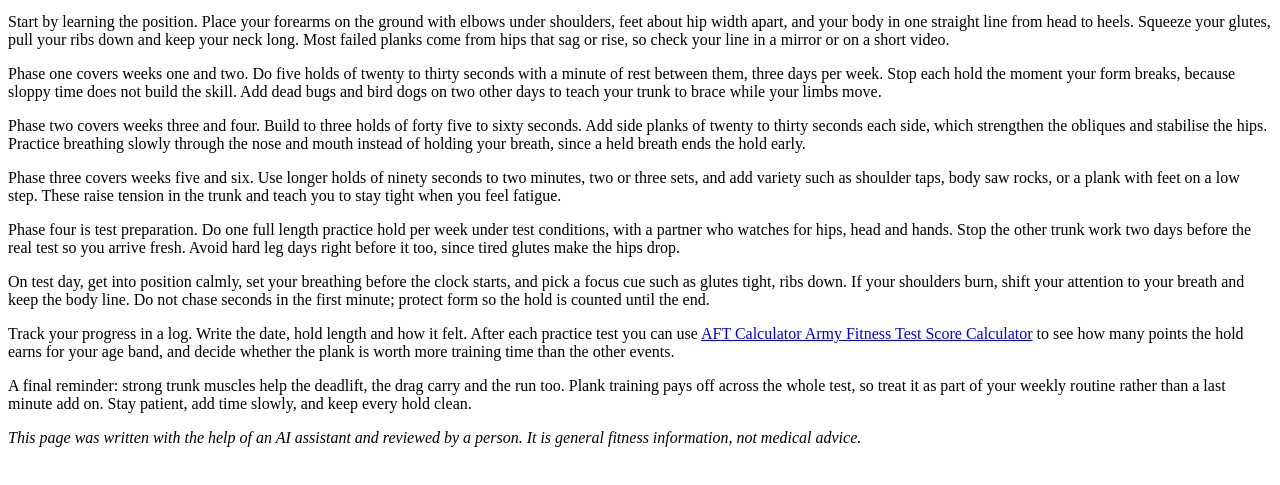
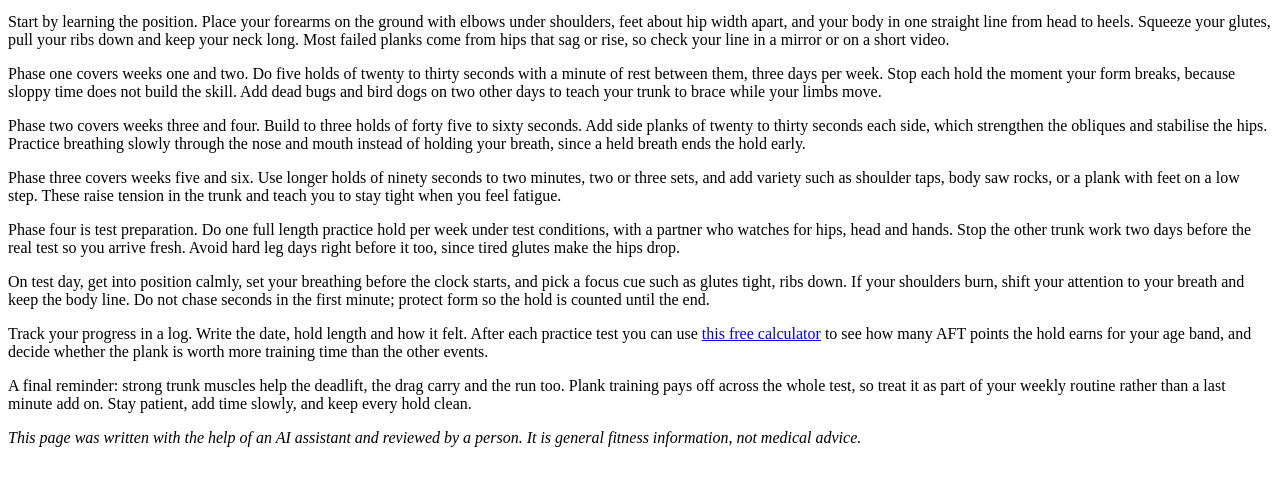
Before and after one commit to amandahanchett-fit/aft-plank-progressions, a plain HTML site: page index.html in a window 1280 px wide. Shown: the part 119-604 px from the top of the page. Drawn offline with Linux system fonts and the light colour scheme.

Commit message:
Add files via upload

```diff
--- a/index.html
+++ b/index.html
@@ -7,6 +7,6 @@
 <p>Phase three covers weeks five and six. Use longer holds of ninety seconds to two minutes, two or three sets, and add variety such as shoulder taps, body saw rocks, or a plank with feet on a low step. These raise tension in the trunk and teach you to stay tight when you feel fatigue.</p>
 <p>Phase four is test preparation. Do one full length practice hold per week under test conditions, with a partner who watches for hips, head and hands. Stop the other trunk work two days before the real test so you arrive fresh. Avoid hard leg days right before it too, since tired glutes make the hips drop.</p>
 <p>On test day, get into position calmly, set your breathing before the clock starts, and pick a focus cue such as glutes tight, ribs down. If your shoulders burn, shift your attention to your breath and keep the body line. Do not chase seconds in the first minute; protect form so the hold is counted until the end.</p>
-<p>Track your progress in a log. Write the date, hold length and how it felt. After each practice test you can use <a href="https://aftcalculator.online/">AFT Calculator Army Fitness Test Score Calculator</a> to see how many points the hold earns for your age band, and decide whether the plank is worth more training time than the other events.</p>
+<p>Track your progress in a log. Write the date, hold length and how it felt. After each practice test you can use <a href="https://aftcalculator.online/">this free calculator</a> to see how many AFT points the hold earns for your age band, and decide whether the plank is worth more training time than the other events.</p>
 <p>A final reminder: strong trunk muscles help the deadlift, the drag carry and the run too. Plank training pays off across the whole test, so treat it as part of your weekly routine rather than a last minute add on. Stay patient, add time slowly, and keep every hold clean.</p>
 <p><em>This page was written with the help of an AI assistant and reviewed by a person. It is general fitness information, not medical advice.</em></p></main></body></html>
```
